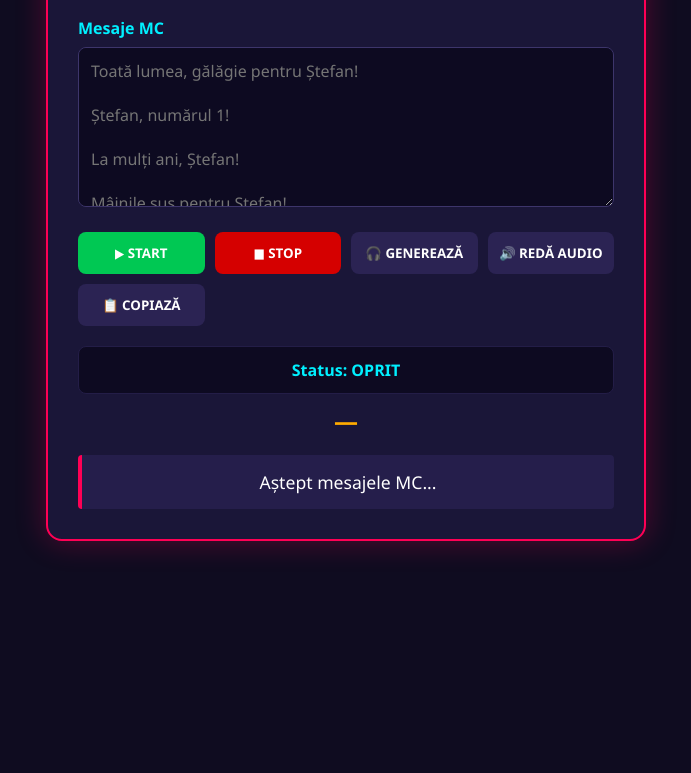
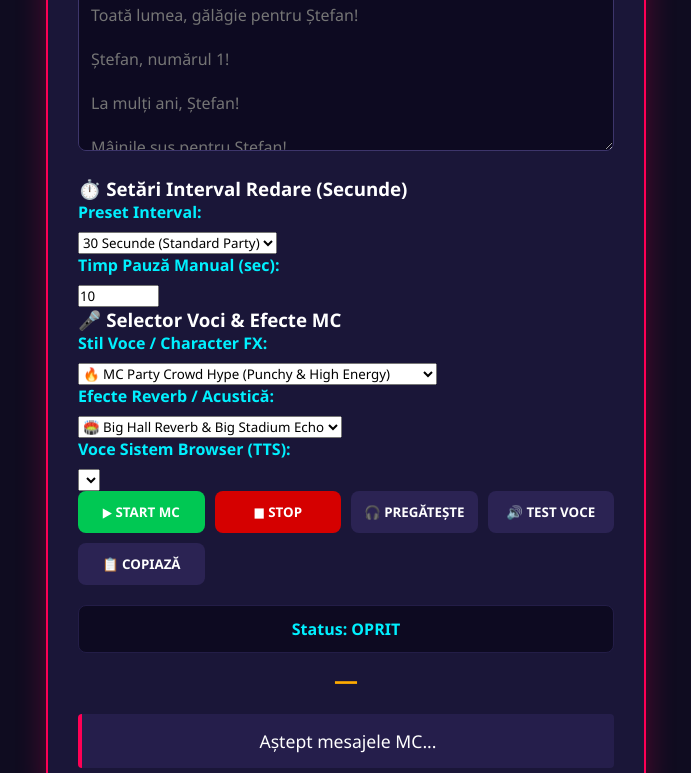
Before and after one commit to djcioko/dj-hype-mc-bot, a plain HTML site: page index.html in a window 1280 px wide. Shown: the part 184-957 px from the top of the page, without its empty margins (294-985 px from the left). Before the commit the page ends 800 px from the top, so only its background shows below. Drawn offline with Linux system fonts and the light colour scheme.

Commit message:
Update index.html

```diff
--- a/index.html
+++ b/index.html
@@ -3,7 +3,7 @@
 <head>
   <meta charset="UTF-8">
   <meta name="viewport" content="width=device-width, initial-scale=1.0">
-  <title>DJ HYPE MC BOT</title>
+  <title>DJ HYPE MC BOT - ULTRA EDITION</title>
   <link rel="stylesheet" href="style.css">
 </head>
 <body>
@@ -12,21 +12,85 @@
     <h1>🔥 DJ HYPE MC BOT</h1>
 
     <p class="subtitle">
-      Mesaje MC • Pauză 3 secunde • Energie maximă
+      Interval inteligent • Efecte Audio FX & Voci MC • Memorie Sesiune
     </p>
 
-    <label for="messages">Mesaje MC</label>
-
+    <label for="messages">Mesaje MC (unul pe linie)</label>
     <textarea
       id="messages"
       placeholder="Toată lumea, gălăgie pentru Ștefan!&#10;&#10;Ștefan, numărul 1!&#10;&#10;La mulți ani, Ștefan!&#10;&#10;Mâinile sus pentru Ștefan!&#10;&#10;Ringul de dans, acum!"
     ></textarea>
 
+    <!-- SETĂRI TIMP PAUZĂ -->
+    <div class="settings-panel">
+      <h3>⏱️ Setări Interval Redare (Secunde)</h3>
+
+      <div class="setting-row">
+        <label for="intervalPreset">Preset Interval:</label>
+        <select id="intervalPreset">
+          <option value="10">10 Secunde (Rapid)</option>
+          <option value="15">15 Secunde</option>
+          <option value="30" selected>30 Secunde (Standard Party)</option>
+          <option value="45">45 Secunde</option>
+          <option value="60">60 Secunde (Chill)</option>
+          <option value="custom">Manual / Personalizat</option>
+        </select>
+      </div>
+
+      <div class="setting-row" id="customDelayRow">
+        <label for="customDelay">Timp Pauză Manual (sec):</label>
+        <input type="number" id="customDelay" min="3" max="300" value="10">
+      </div>
+    </div>
+
+    <!-- SETĂRI VOCI & EFECTE -->
+    <div class="settings-panel">
+      <h3>🎤 Selector Voci & Efecte MC</h3>
+
+      <div class="setting-row">
+        <label for="voiceSelect">Stil Voce / Character FX:</label>
+        <select id="voiceSelect">
+          <optgroup label="🎧 MC & Radio Presets">
+            <option value="mc_party" selected>🔥 MC Party Crowd Hype (Punchy & High Energy)</option>
+            <option value="mc_podcast">🎙️ MC Podcast (Deep, Smooth & Warm Studio)</option>
+            <option value="mc_radio">📻 MC Radio Hype (Aggressive, Fast & Compressed)</option>
+            <option value="dj_drop">🎧 DJ Drop Announcer (Pitch-shifted & Heavy Bass)</option>
+          </optgroup>
+          <optgroup label="👾 Fun & Sci-Fi Characters">
+            <option value="vader">🖤 Darth Vader (Deep Dark Sci-Fi Voice)</option>
+            <option value="minion">🍌 Minion Party (High Pitch Speed Up)</option>
+            <option value="alien">👽 Alien Cyber Synth (Oscillated Pitch)</option>
+          </optgroup>
+          <optgroup label="🎉 Extra Party MC Voices">
+            <option value="wedding_mc">🥂 Wedding MC Toast (Elegant & Warm)</option>
+            <option value="stadium_mc">🏟️ Stadium / Arena Announcer (Echo & Power)</option>
+            <option value="hype_man">⚡ Hype Man (Ultra-fast Rhythmic Delivery)</option>
+            <option value="club_mc">🕺 Mainstage Club MC (Deep Reverb & Echo)</option>
+          </optgroup>
+        </select>
+      </div>
+
+      <div class="setting-row">
+        <label for="fxSelect">Efecte Reverb / Acustică:</label>
+        <select id="fxSelect">
+          <option value="big_hall">🏟️ Big Hall Reverb & Big Stadium Echo</option>
+          <option value="snaps">🫰 Sharp Finger Snaps & Cue Marks</option>
+          <option value="dry">🎙️ Studio Direct (Fără Echo/Reverb)</option>
+        </select>
+      </div>
+
+      <div class="setting-row">
+        <label for="browserVoice">Voce Sistem Browser (TTS):</label>
+        <select id="browserVoice"></select>
+      </div>
+    </div>
+
+    <!-- CONTROALE -->
     <div class="controls">
-      <button id="startBtn">▶ START</button>
+      <button id="startBtn">▶ START MC</button>
       <button id="stopBtn" class="stop">■ STOP</button>
-      <button id="generateBtn">🎧 GENEREAZĂ</button>
-      <button id="playBtn">🔊 REDĂ AUDIO</button>
+      <button id="generateBtn">🎧 PREGĂTEȘTE</button>
+      <button id="playBtn">🔊 TEST VOCE</button>
       <button id="copyBtn">📋 COPIAZĂ</button>
     </div>
 
```
